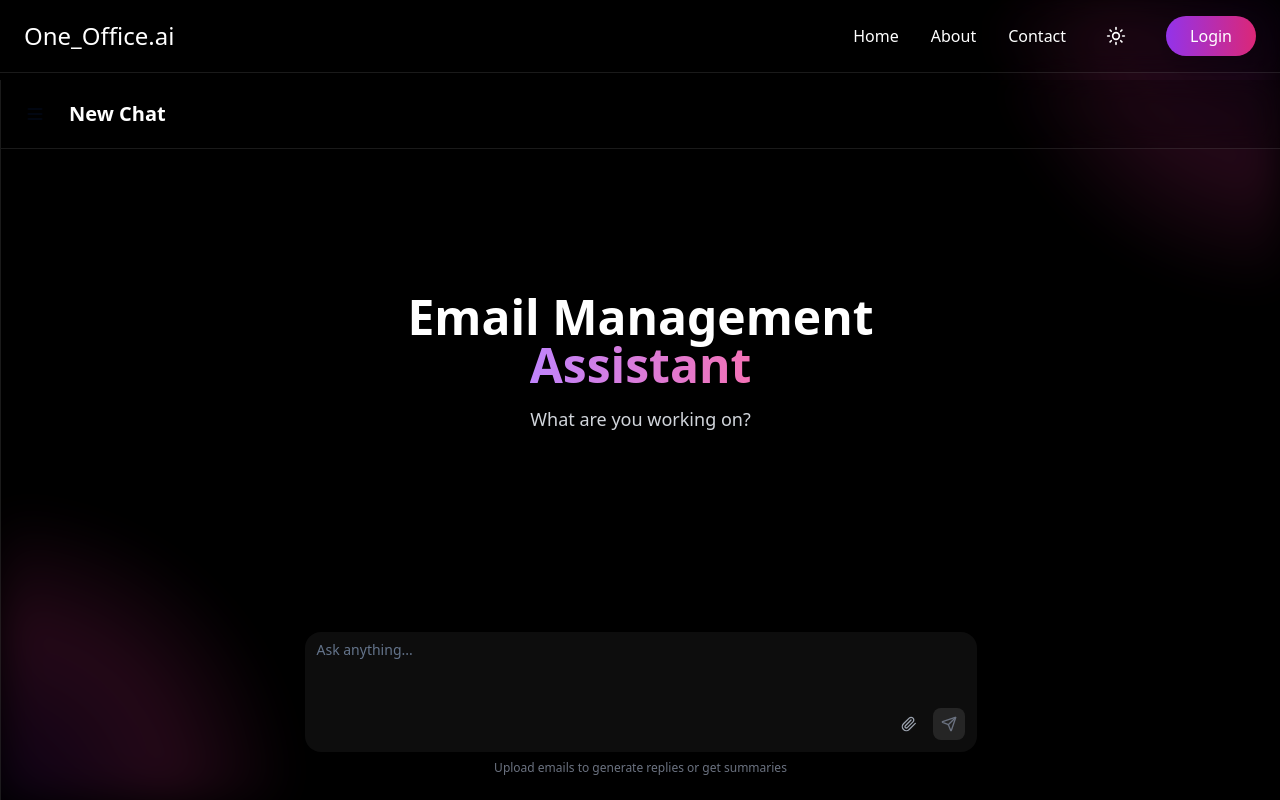
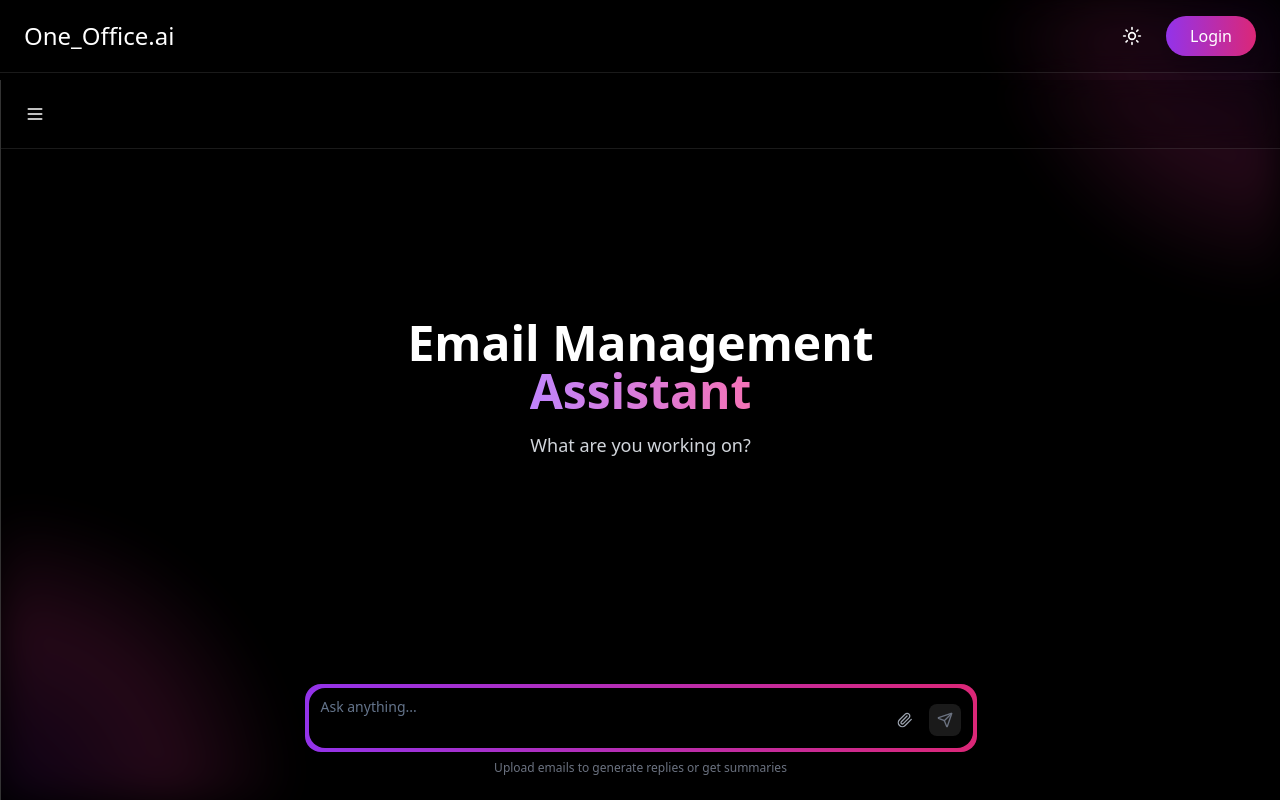
Before and after one commit to harshith397/One_Office.ai, a React (Vite) app: page /email-management in a window 1280 px wide. Built offline with nearby package versions, Linux system fonts and the light colour scheme.

Commit message:
Refactor: Adjust navigation and email management page
- Removed navigation bar from subpages, added title, theme toggle, and login button.
- Modified chat box styling, added border gradient, and implemented scrollable chat box.
- Improved sidebar visibility in dark mode.
- Removed chat name input.

```diff
--- a/src/components/Navigation.tsx
+++ b/src/components/Navigation.tsx
@@ -9,6 +9,40 @@ const Navigation = () => {
   const [isMenuOpen, setIsMenuOpen] = useState(false);
   const { theme, toggleTheme } = useTheme();
   const location = useLocation();
+
+  // Only show full navigation on home page
+  if (location.pathname !== '/') {
+    return (
+      <nav className={`fixed top-0 left-0 right-0 z-50 px-6 py-4 ${theme === 'dark' ? 'bg-black/20' : 'bg-white/20'} backdrop-blur-md ${theme === 'dark' ? 'border-white/10' : 'border-gray-200/30'} border-b w-full`}>
+        <div className="max-w-7xl mx-auto flex items-center justify-between">
+          {/* Logo */}
+          <Link to="/" className={`${theme === 'dark' ? 'text-white' : 'text-gray-900'} text-2xl font-regular`}>
+            <span style={{ textShadow: theme === 'dark' ? '0 2px 4px rgba(0,0,0,0.5)' : 'none' }}>
+              One_Office.ai
+            </span>
+          </Link>
+
+          {/* Right side buttons */}
+          <div className="flex items-center space-x-4">
+            {/* Theme Toggle Button */}
+            <button
+              onClick={toggleTheme}
+              className={`p-2 ${theme === 'dark' ? 'text-white hover:text-purple-400' : 'text-gray-800 hover:text-purple-600'} transition-colors duration-300 rounded-full ${theme === 'dark' ? 'hover:bg-white/10' : 'hover:bg-gray-100/50'}`}
+              aria-label="Toggle theme"
+            >
+              {theme === 'dark' ? <Sun size={20} /> : <Moon size={20} />}
+            </button>
+
+            <button
+              className="bg-gradient-to-r from-purple-600 to-pink-600 text-white px-6 py-2 rounded-full hover:from-purple-700 hover:to-pink-700 transition-all duration-300 shadow-lg hover:shadow-xl transform hover:scale-105"
+            >
+              Login
+            </button>
+          </div>
+        </div>
+      </nav>
+    );
+  }
 
   return (
     <nav className={`fixed top-0 left-0 right-0 z-50 px-6 py-4 ${theme === 'dark' ? 'bg-black/20' : 'bg-white/20'} backdrop-blur-md ${theme === 'dark' ? 'border-white/10' : 'border-gray-200/30'} border-b w-full`}>
@@ -22,13 +56,6 @@ const Navigation = () => {
 
         {/* Desktop Navigation */}
         <div className="hidden md:flex items-center space-x-8">
-          <Link
-            to="/"
-            className={`${location.pathname === '/' ? 'text-transparent bg-clip-text bg-gradient-to-r from-purple-400 to-pink-400' : theme === 'dark' ? 'text-white' : 'text-gray-800'} hover:text-transparent hover:bg-clip-text hover:bg-gradient-to-r hover:from-purple-400 hover:to-pink-400 transition-all duration-300`}
-            style={{ textShadow: theme === 'dark' && location.pathname !== '/' ? '0 1px 2px rgba(0,0,0,0.5)' : 'none' }}
-          >
-            Home
-          </Link>
           <a
             href="#about"
             className={`${theme === 'dark' ? 'text-white' : 'text-gray-800'} hover:text-transparent hover:bg-clip-text hover:bg-gradient-to-r hover:from-purple-400 hover:to-pink-400 transition-all duration-300`}
@@ -73,9 +100,6 @@ const Navigation = () => {
       {isMenuOpen && (
         <div className={`md:hidden absolute top-full left-0 right-0 ${theme === 'dark' ? 'bg-black/90' : 'bg-white/90'} backdrop-blur-sm ${theme === 'dark' ? 'border-purple-500/20' : 'border-gray-200/30'} border-b rounded-b-2xl mt-2`}>
           <div className="px-6 py-4 space-y-4">
-            <Link to="/" className={`block ${theme === 'dark' ? 'text-white hover:text-purple-400' : 'text-gray-800 hover:text-purple-600'} transition-colors`}>
-              Home
-            </Link>
             <a href="#about" className={`block ${theme === 'dark' ? 'text-white hover:text-purple-400' : 'text-gray-800 hover:text-purple-600'} transition-colors`}>
               About
             </a>
--- a/src/pages/EmailManagement.tsx
+++ b/src/pages/EmailManagement.tsx
@@ -115,11 +115,6 @@ const EmailManagement = () => {
     return chats.find(chat => chat.id === activeChat);
   };
 
-  const getCurrentChatTitle = () => {
-    const currentChat = getCurrentChat();
-    return currentChat?.title || 'New Chat';
-  };
-
   return (
     <div className={`min-h-screen ${theme === 'dark' ? 'bg-black' : 'bg-white'} relative overflow-hidden flex flex-col`}>
       <Navigation />
@@ -143,7 +138,7 @@ const EmailManagement = () => {
 
       <div className="flex flex-1 pt-20 relative z-10">
         {/* Sidebar */}
-        <div className={`${sidebarOpen ? 'w-80' : 'w-0'} transition-all duration-300 ${theme === 'dark' ? 'bg-black/40' : 'bg-white/40'} backdrop-blur-md border-r ${theme === 'dark' ? 'border-white/10' : 'border-gray-200/30'} flex flex-col overflow-hidden`}>
+        <div className={`${sidebarOpen ? 'w-80' : 'w-0'} transition-all duration-300 ${theme === 'dark' ? 'bg-black/60' : 'bg-white/60'} backdrop-blur-md border-r ${theme === 'dark' ? 'border-white/20' : 'border-gray-200/40'} flex flex-col overflow-hidden`}>
           <div className="p-4 border-b border-inherit">
             <button
               onClick={createNewChat}
@@ -166,7 +161,7 @@ const EmailManagement = () => {
                   className={`p-3 rounded-lg cursor-pointer transition-all duration-200 group ${
                     activeChat === chat.id
                       ? 'bg-gradient-to-r from-purple-600/20 to-pink-600/20 border border-purple-500/30'
-                      : theme === 'dark' ? 'hover:bg-white/5' : 'hover:bg-gray-100/50'
+                      : theme === 'dark' ? 'hover:bg-white/10' : 'hover:bg-gray-100/60'
                   }`}
                 >
                   <div className="flex items-center justify-between">
@@ -175,7 +170,7 @@ const EmailManagement = () => {
                     </h4>
                     <ChevronRight size={14} className={`${theme === 'dark' ? 'text-gray-400' : 'text-gray-600'} opacity-0 group-hover:opacity-100 transition-opacity`} />
                   </div>
-                  <span className={`text-xs ${theme === 'dark' ? 'text-gray-500' : 'text-gray-500'} mt-1 block`}>
+                  <span className={`text-xs ${theme === 'dark' ? 'text-gray-400' : 'text-gray-500'} mt-1 block`}>
                     {chat.timestamp}
                   </span>
                 </div>
@@ -186,19 +181,14 @@ const EmailManagement = () => {
 
         {/* Main Content */}
         <div className="flex-1 flex flex-col">
-          {/* Header */}
-          <div className={`flex items-center justify-between p-4 border-b ${theme === 'dark' ? 'border-white/10' : 'border-gray-200/30'} ${theme === 'dark' ? 'bg-black/20' : 'bg-white/20'} backdrop-blur-md`}>
-            <div className="flex items-center gap-4">
+          {/* Header with sidebar toggle */}
+          <div className={`flex items-center justify-start p-4 border-b ${theme === 'dark' ? 'border-white/10' : 'border-gray-200/30'} ${theme === 'dark' ? 'bg-black/20' : 'bg-white/20'} backdrop-blur-md`}>
             <button
               onClick={() => setSidebarOpen(!sidebarOpen)}
-                className={`p-2 rounded-lg ${theme === 'dark' ? 'hover:bg-white/10' : 'hover:bg-gray-100/50'} transition-colors`}
+              className={`p-2 rounded-lg ${theme === 'dark' ? 'hover:bg-white/10 text-white' : 'hover:bg-gray-100/50 text-gray-800'} transition-colors`}
             >
               {sidebarOpen ? <X size={20} /> : <Menu size={20} />}
             </button>
-              <h1 className={`text-xl font-semibold ${theme === 'dark' ? 'text-white' : 'text-gray-900'}`}>
-                {getCurrentChatTitle()}
-              </h1>
-            </div>
           </div>
 
           {/* Chat Area */}
@@ -245,17 +235,23 @@ const EmailManagement = () => {
             {/* Input Area */}
             <div className="p-6">
               <div className="max-w-2xl mx-auto">
-                <div className={`relative ${theme === 'dark' ? 'bg-white/5' : 'bg-gray-50'} rounded-2xl focus-within:ring-0 focus-within:outline-none`}>
+                <div className={`relative rounded-2xl p-1 bg-gradient-to-r from-purple-600 to-pink-600`}>
+                  <div className={`relative ${theme === 'dark' ? 'bg-black' : 'bg-white'} rounded-2xl`}>
                     <Textarea
                       value={message}
                       onChange={(e) => setMessage(e.target.value)}
                       placeholder="Ask anything..."
-                    className={`min-h-[120px] max-h-[200px] resize-none border-none ${theme === 'dark' ? 'bg-transparent text-white placeholder-gray-400' : 'bg-transparent text-gray-800 placeholder-gray-500'} focus:ring-0 focus-visible:ring-0 focus-visible:outline-none pr-20 scrollbar-thin ${theme === 'dark' ? 'scrollbar-thumb-gray-600 scrollbar-track-transparent' : 'scrollbar-thumb-gray-400 scrollbar-track-transparent'}`}
+                      className={`min-h-[60px] max-h-[200px] resize-none border-none ${theme === 'dark' ? 'bg-transparent text-white placeholder-gray-400' : 'bg-transparent text-gray-800 placeholder-gray-500'} focus:ring-0 focus-visible:ring-0 focus-visible:outline-none pr-20 rounded-2xl`}
                       onKeyPress={(e) => {
                         if (e.key === 'Enter' && !e.shiftKey) {
                           e.preventDefault();
                           handleSendMessage();
                         }
+                      }}
+                      style={{
+                        lineHeight: '1.5',
+                        minHeight: '60px',
+                        maxHeight: `${8 * 1.5 * 16 + 24}px`, // 8 lines * line-height * font-size + padding
                       }}
                     />
 
@@ -280,6 +276,7 @@ const EmailManagement = () => {
                       </button>
                     </div>
                   </div>
+                </div>
 
                 <p className={`text-xs ${theme === 'dark' ? 'text-gray-500' : 'text-gray-500'} text-center mt-2`}>
                   Upload emails to generate replies or get summaries
```
Lines whose indentation alone changed are shown as unchanged.
